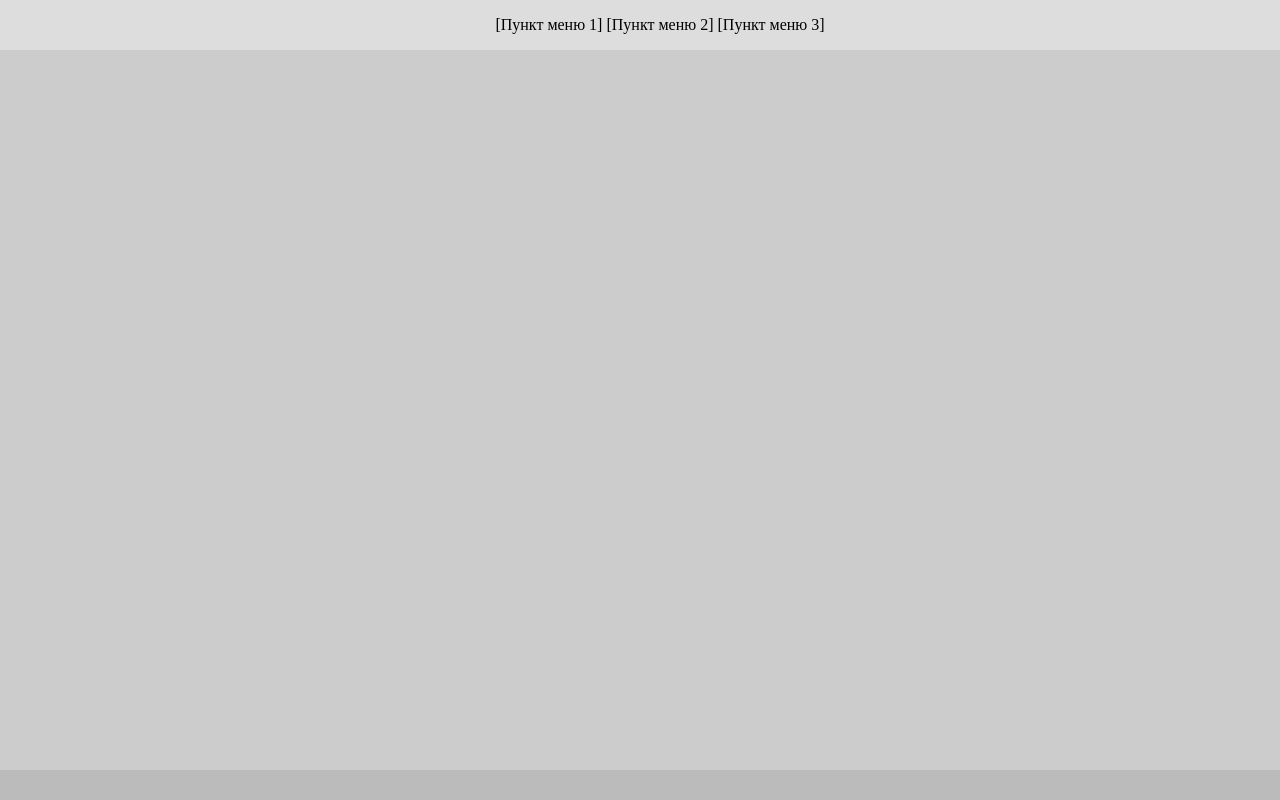
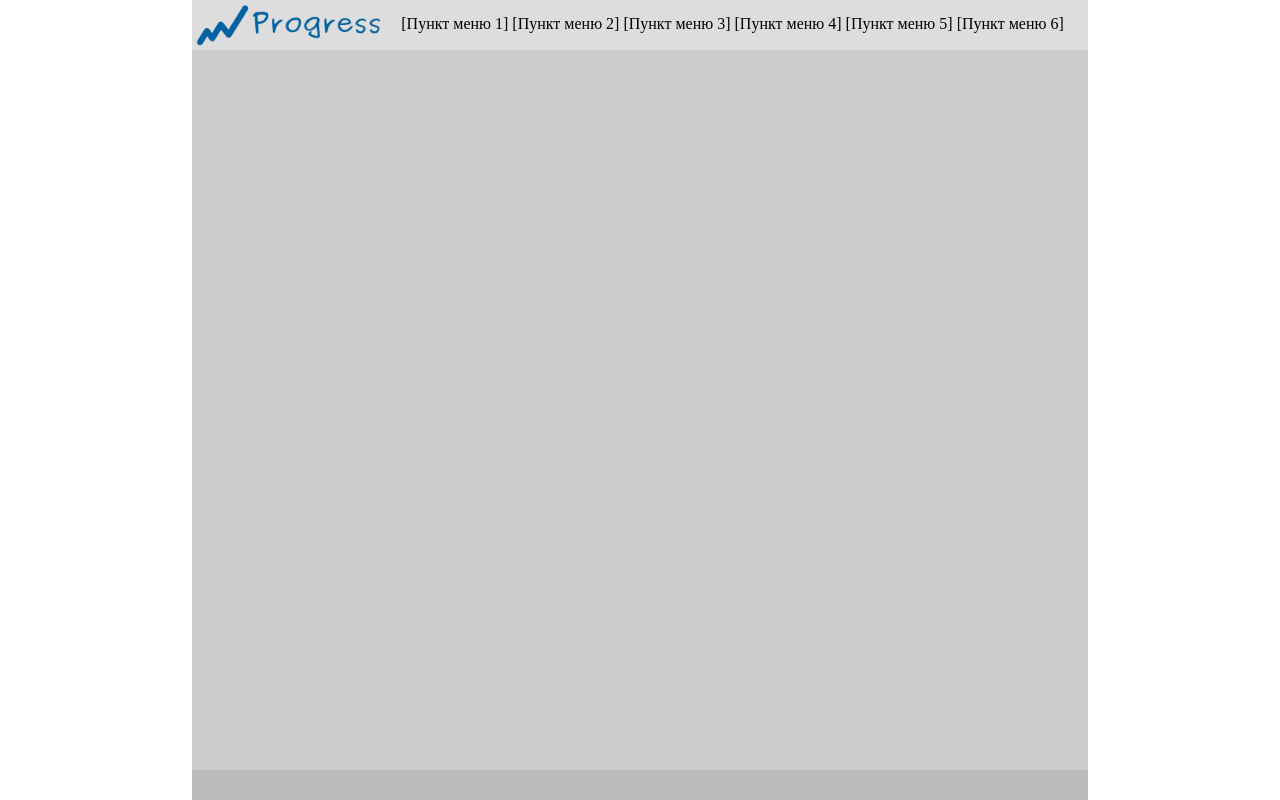
Before and after one commit to Andrew0701/coursework-web, a Django app: page / in a window 1280 px wide. Run offline with Django 3.2, Linux system fonts and the light colour scheme.

Commit message:
logo, поправлен макет

```diff
--- a/progress/home/static/home/styles.css
+++ b/progress/home/static/home/styles.css
@@ -5,26 +5,44 @@ html, body {
 }
 
 .wrapper {
-	width: 100%;
+	width: 70%;
 	height: 100%;
+	min-width: 800px;
+	padding-left: 15%;
+	padding-right: 15%;
+
 }
 
 header {
 	width: 100%;
 	height: 50px;
+	background-color: #eee;
+}
 
-	text-align: center;
+#logo {
+	height: 100%;
+	width: 200px;
+	float: left;
+}
 
-	background-color: #eee;
+#logo img {
+	width: 100%;
+	height: 100%;
 }
 
 nav {
 	width: 100%;
 	height: 100%;
+	padding: 0px;
+	margin: 0px;
 
-	float: left;
+	text-align: center;
+	background-color: #ddd;
+}
 
-	background-color: #ddd;
+nav ul {
+	margin: 0px;
+	padding: 15px;
 }
 
 nav ul li{
@@ -47,7 +65,8 @@ footer {
 
 	text-align: center;
 
-	width: 100%;
+	width: 70%;
+	min-width: 800px;
 	height: 30px;
 
 	background-color: #bbb;
--- a/progress/home/templates/home/base.html
+++ b/progress/home/templates/home/base.html
@@ -9,12 +9,16 @@
 		<div class='wrapper'>
 			<header>
 				{% block header %}
+					<img id="logo" src="{% static 'home/logo.png' %}">
 					<nav>
 						{% block menu %}
 							<ul>
 								<li>[Пункт меню 1]</li>
 								<li>[Пункт меню 2]</li>
 								<li>[Пункт меню 3]</li>
+								<li>[Пункт меню 4]</li>
+								<li>[Пункт меню 5]</li>
+								<li>[Пункт меню 6]</li>
 							</ul>
 						{% endblock %}
 					</nav>
```
Also changed, not shown: progress/home/static/home/logo.png (added).
